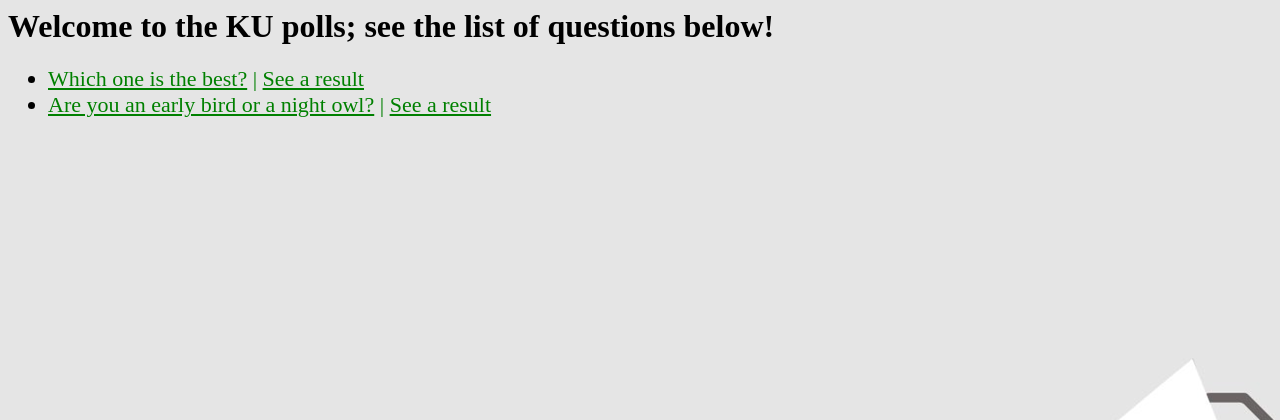
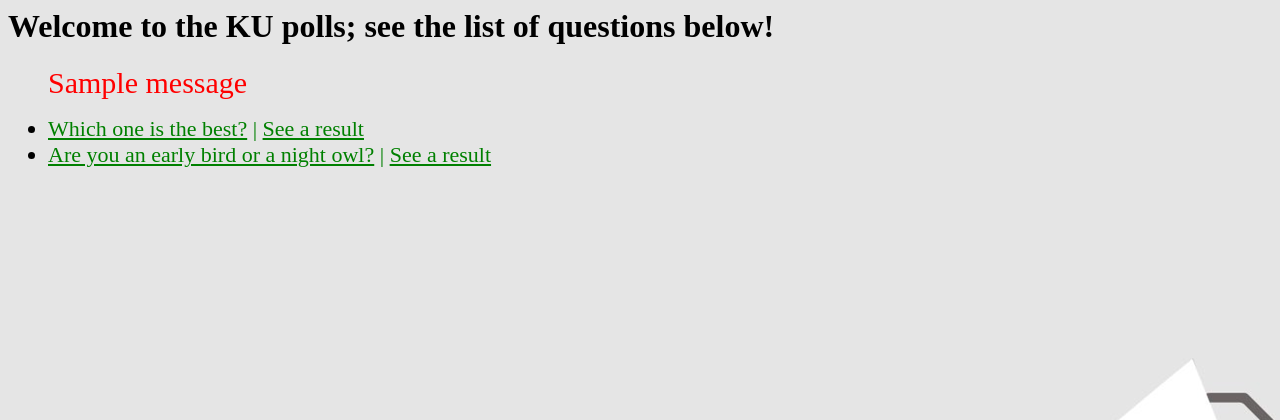
Before and after one commit to Savetang19/ku-polls, a Django app: page /polls/ in a window 1280 px wide. Shown: the top 420 px of the page. Run offline with Django 4.2, Linux system fonts and the light colour scheme; data comes from the database, SQL or seed files in the repository; both versions use the stored data as it was after the commit; one stand-in notice (Sample message) is shown.

Commit message:
Improve UI for error message

```diff
--- a/polls/admin.py
+++ b/polls/admin.py
@@ -13,7 +13,7 @@ class QuestionAdmin(admin.ModelAdmin):
         ("Date information", {"fields": ["pub_date", "end_date"], "classes": ["collapse"]}),
     ]
     inlines = [ChoiceInLine]
-    list_display = ("question_text", "pub_date", "was_published_recently")
+    list_display = ("question_text", "pub_date", "can_vote", "is_published")
     list_filter = ["pub_date"]
     search_fields = ["question_text"]
 
--- a/polls/static/polls/style.css
+++ b/polls/static/polls/style.css
@@ -14,3 +14,7 @@ input {
 label {
     font-size: 22px;
 }
+a {
+    color: red;
+    font-size: 30px;
+}
--- a/polls/templates/polls/index.html
+++ b/polls/templates/polls/index.html
@@ -2,6 +2,13 @@
 <link rel="stylesheet" type="text/css" href="{% static 'polls/style.css' %}">
 
 <h1>Welcome to the KU polls; see the list of questions below!</h1>
+{% if messages %}
+<ul class="messages">
+    {% for message in messages %}
+    <a{% if message.tags %} class="{{ message.tags }}"{% endif %}>{{ message }}</a>
+    {% endfor %}
+</ul>
+{% endif %}
 {% if latest_question_list %}
     <ul>
     {% for question in latest_question_list %}
--- a/polls/views.py
+++ b/polls/views.py
@@ -31,12 +31,12 @@ class DetailView(generic.DetailView):
         try:
             question = get_object_or_404(Question, pk=kwargs["pk"])
         except Http404:
-            messages.error(request, "This poll does not exists.")
+            messages.error(request, f"Poll number {kwargs['pk']} does not exists.")
             return redirect("polls:index")
         if question.can_vote():
             return render(request, self.template_name, {"question": question})
         else:
-            messages.error(request, "This poll is not available to vote.")
+            messages.error(request, f"Poll number {question.id} is not available to vote")
             return redirect("polls:index")
 
 
```
Also changed, not shown: db.sqlite3.
